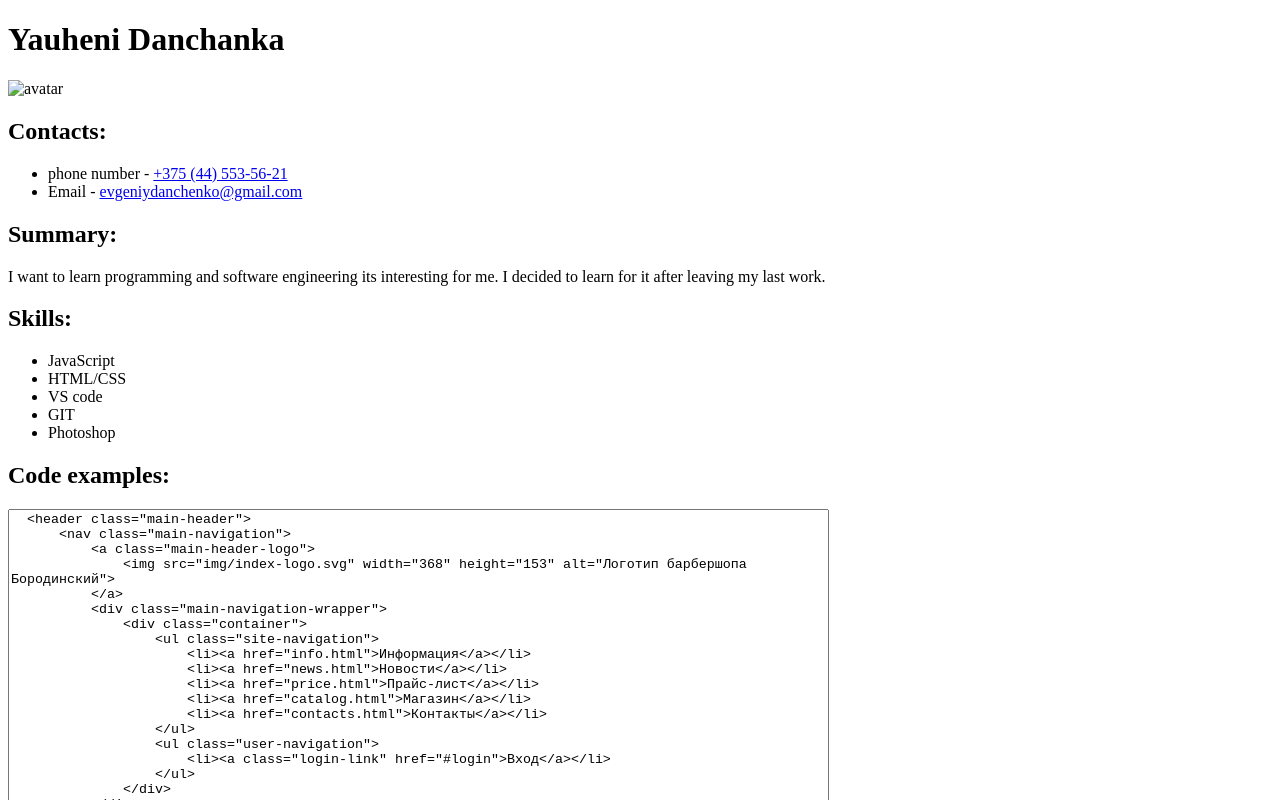
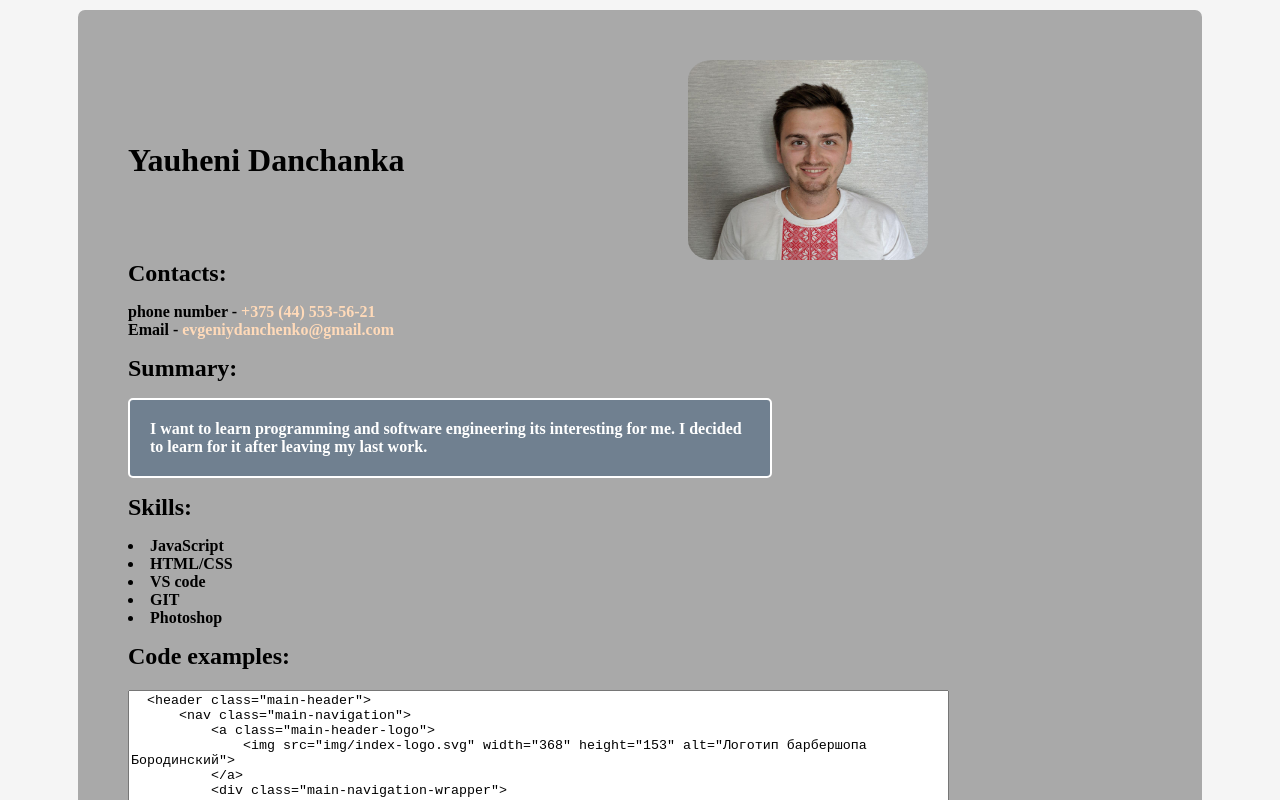
Before and after one commit to bulbash92/rsschool-cv, a plain HTML site: page index.html in a window 1280 px wide. Shown: the top 800 px of the page. Drawn offline with Linux system fonts and the light colour scheme.

Commit message:
fix: style for index.html

```diff
--- a/index.html
+++ b/index.html
@@ -2,6 +2,7 @@
 <html lang="en">
 
 <head>
+    <link rel="stylesheet" href="style.css">
     <meta charset="UTF-8">
     <meta name="viewport" content="width=device-width, initial-scale=1.0">
     <meta http-equiv="X-UA-Compatible" content="ie=edge">
@@ -9,6 +10,7 @@
 </head>
 
 <body>
+    <div class="wrapper">
     <header class="header">
         <div class="container">
 
@@ -40,7 +42,7 @@
     </section>
 
     <section>
-        <h2>Code examples:</h2>
+        <h2 class="title-secondary">Code examples:</h2>
         <div>
             <textarea readonly cols="100" rows="23">
   <header class="main-header">
@@ -177,6 +179,7 @@
         <h2>English:</h2>
         <p>I am learning English with a teacher for now. For now, i have an elementary English level.</p>
     </section>
+</div>
 </body>
 
 </html>
--- a/style.css
+++ b/style.css
@@ -1,11 +1,17 @@
 body {
-    background-color: #f5f5f5;
     padding: 0;
     margin: 0;
     padding: 10px;
+    background-color: #f5f5f5;
+}
+
+.wrapper {
     max-width: 1024px;
     margin-left: auto;
     margin-right: auto;
+    padding: 50px;
+    background-color: darkgrey;
+    border-radius: 7px;
 }
 
 ul {
@@ -13,6 +19,11 @@ ul {
     text-align: left;
     font-weight: bold;
     padding: 0;
+}
+
+a {
+    text-decoration: none;
+    color:peachpuff;
 }
 
 p {
@@ -28,18 +39,20 @@ p {
 }
 
 .container {
+    width: 800px;
+    justify-content: space-between;
     display: flex;
-    justify-content: space-around;
+    align-items: center;
 }
 
 
 .avatar {
     border-radius: 10%;
+    margin-left: 110px;
 }
 
 .title {
     text-align: left;
-    margin-left: 40px;
 }
 
 h2 {
@@ -54,6 +67,10 @@ h2 {
 .contacts-list {
     font-size: 16px;
     list-style: none;
+}
+
+.skills__list {
+    list-style: inside;
 }
 
 .description__title {
@@ -71,3 +88,7 @@ h2 {
     border: 2px solid #fff;
     border-radius: 5px;
 }
+
+.title-secondary {
+    margin-bottom: 20px;
+}
```
Also changed, not shown: img/резюме.jpg (added).
